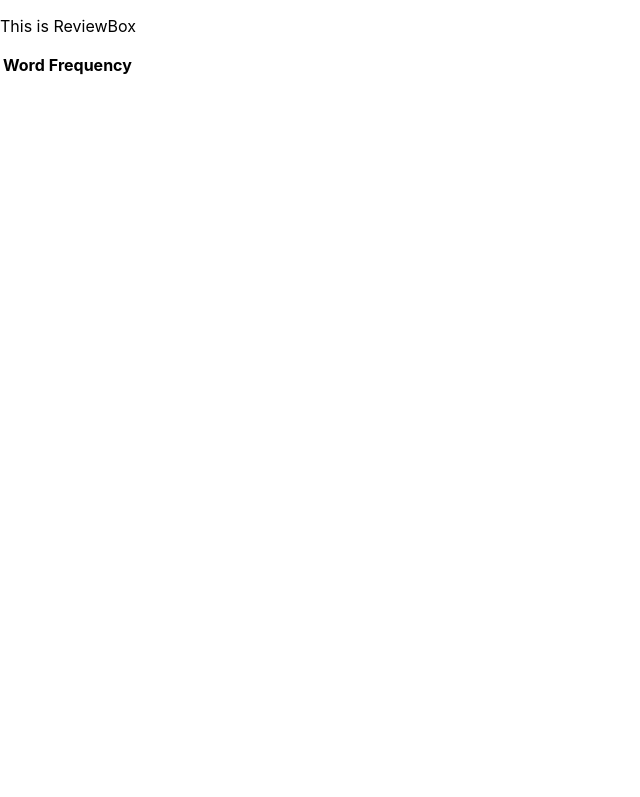
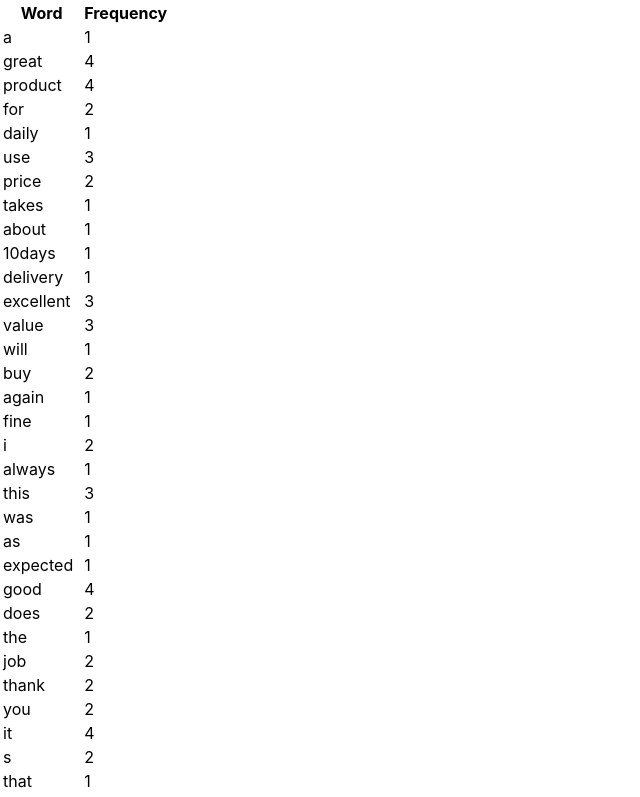
Before and after one commit to mjpayne8/eFundamentalsTest, a React (Create React App) app: page / in a window 1280 px wide. Shown: the top 797 px of the page, without its empty margins (0-640 px from the left). Built offline with nearby package versions, Linux system fonts and the light colour scheme.

Commit message:
TableRow component created

```diff
--- a/package.json
+++ b/package.json
@@ -6,6 +6,7 @@
     "@testing-library/jest-dom": "^4.2.4",
     "@testing-library/react": "^9.4.0",
     "@testing-library/user-event": "^7.1.2",
+    "highcharts-react-official": "^2.2.2",
     "react": "^16.12.0",
     "react-dom": "^16.12.0",
     "react-scripts": "3.3.0"
--- /dev/null
+++ b/src/components/TableRow.js
@@ -0,0 +1,13 @@
+import React from 'react';
+
+const TableRow = (props) => {
+
+  return(
+    <tr>
+      <td>{props.word}</td>
+      <td>{props.count}</td>
+    </tr>
+  )
+}
+
+export default TableRow;
--- a/src/components/WordTable.js
+++ b/src/components/WordTable.js
@@ -1,12 +1,21 @@
 import React from 'react'
+import TableRow from './TableRow.js'
 
 const WordTable = (props) => {
+
+  const rowElements = Object.keys(props.wordObject).map((key, index) => {
+    return(<TableRow word={key} count={props.wordObject[key]} key={index} className="TableRow"/>)
+    })
+
   return(
     <table>
-      <tr>
-        <th> Word </th>
-        <th> Frequency </th>
-      </tr>
+      <tbody>
+        <tr>
+          <th> Word </th>
+          <th> Frequency </th>
+        </tr>
+        { rowElements }
+      </tbody>
     </table>
   )
 }
--- a/src/containers/ReviewBox.js
+++ b/src/containers/ReviewBox.js
@@ -13,21 +13,19 @@ class ReviewBox extends Component{
   componentDidMount(){
     const newData = {}
     for (const review of data.reviews){
-      const splitReviews = review.split(' ');
+      const splitReviews = review.split(/\W+/);
       for(const word of splitReviews){
         const lowCase = word.toLowerCase();
         newData[lowCase] ? newData[lowCase] += 1 : newData[lowCase] = 1;
       }
     }
+    delete newData['']
     this.setState({formattedData: newData})
   }
 
   render(){
     return(
-      <div>
-        <p>This is ReviewBox</p>
-        <WordTable className="WordTable"/>
-      </div>
+        <WordTable className="WordTable" wordObject={this.state.formattedData}/>
   )
   }
 }
```
Also changed, not shown: 1 other file (tests, documents, lock files or other folders).
